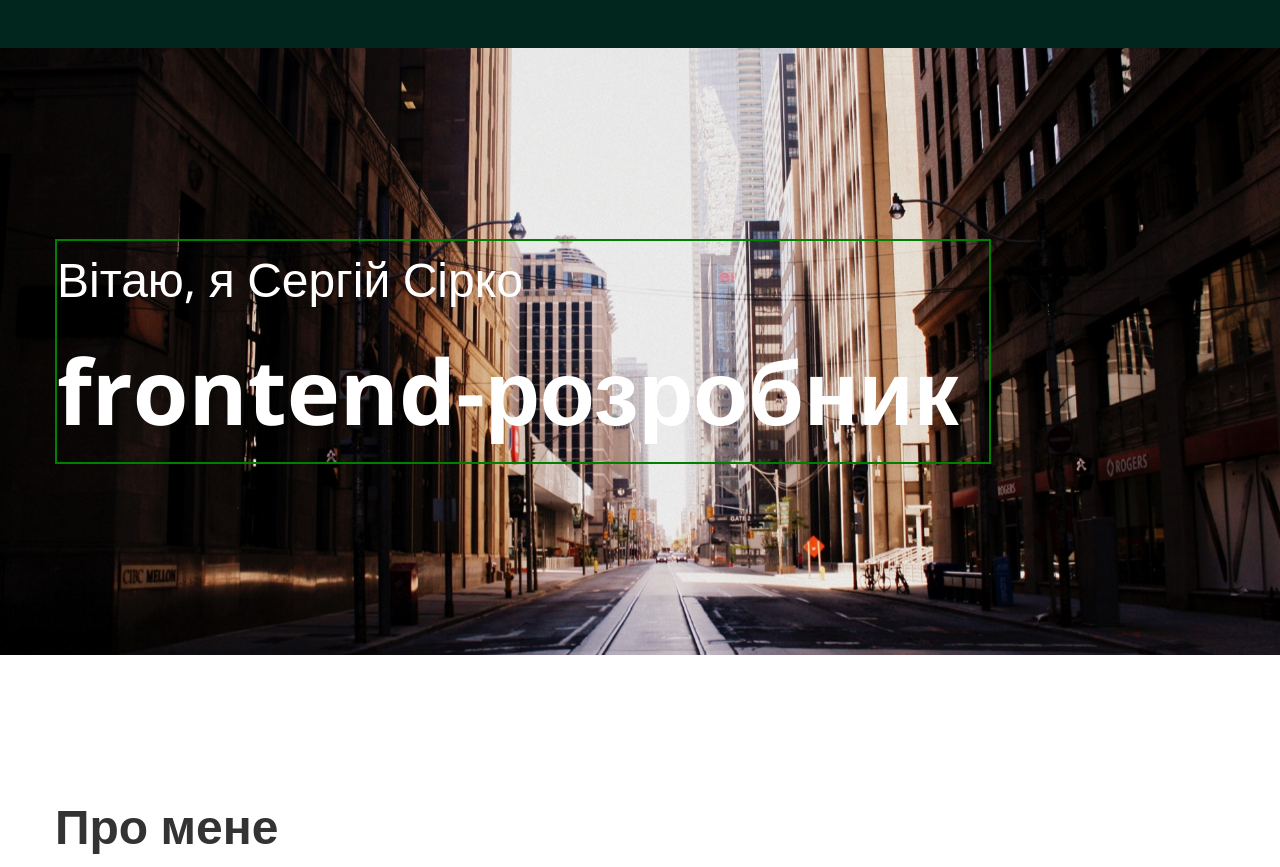
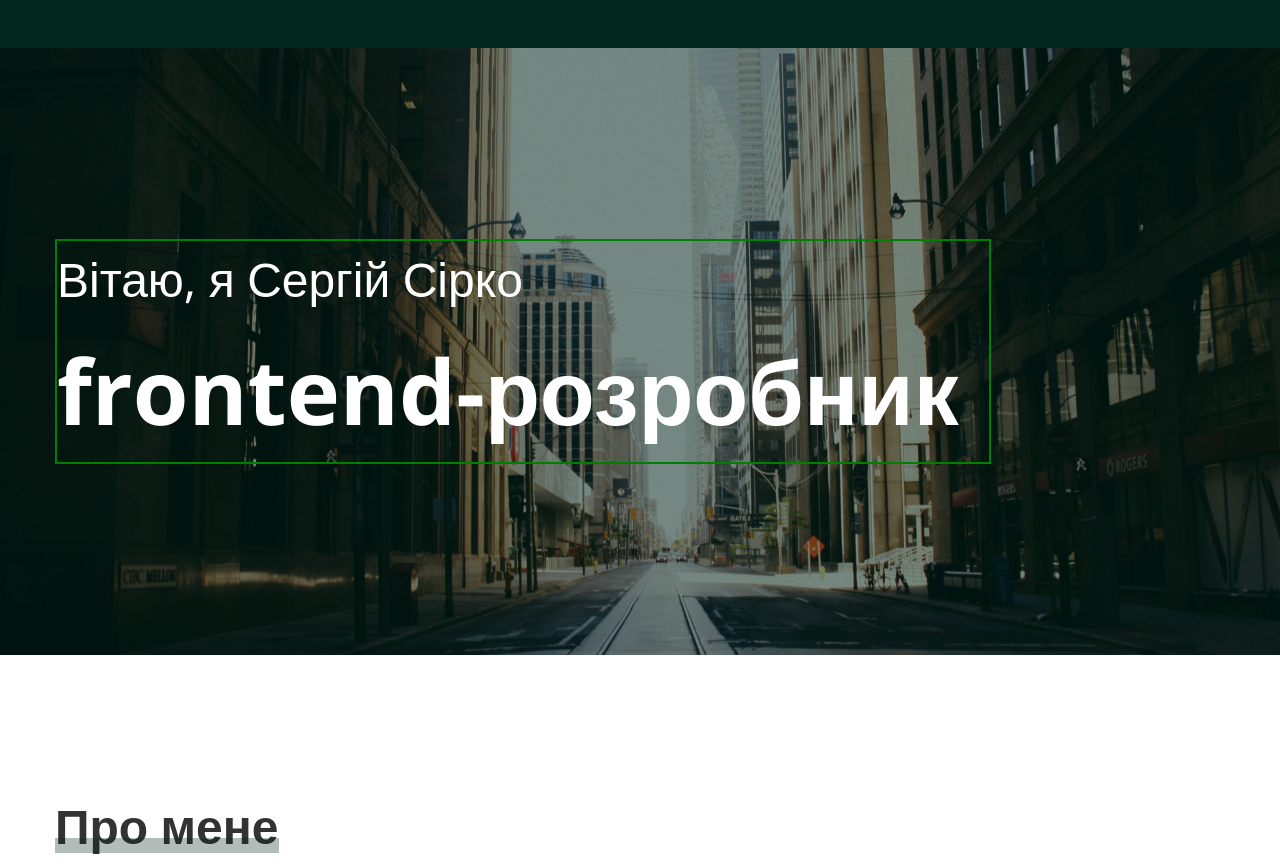
Before and after one commit to arizel022/prime_27, a plain HTML site: page index.html in a window 1280 px wide. Shown: the part 145-1012 px from the top of the page. Drawn offline with nearby package versions, Linux system fonts and the light colour scheme.

Commit message:
Update style.css

```diff
--- a/css/style.css
+++ b/css/style.css
@@ -125,6 +125,19 @@ body {
   background-repeat: no-repeat;
   background-size: cover;
   background-position: center;
+  position: relative;
+  z-index: 1;
+}
+
+.hero::before {
+  content: "";
+  position: absolute;
+  top: 0;
+  right: 0;
+  left: 0;
+  bottom: 0;
+  background-color: rgba(0, 38, 29, 0.5);
+  z-index: -1;
 }
 
 .hero-container {
@@ -153,6 +166,18 @@ body {
   font-size: 48px;
   line-height: 130%;
   margin-bottom: 60px;
+  display: inline-block;
+  position: relative;
+}
+
+.title::before {
+  content: "";
+  display: block;
+  width: 100%;
+  height: 15px;
+  background-color: rgba(0, 38, 29, 0.3);
+  position: absolute;
+  bottom: 4px;
 }
 
 .text:not(:last-child) {
@@ -214,7 +239,7 @@ body {
 }
 
 .service-item--code::before {
-  background-image:  url("../images/code-icon.svg");
+  background-image: url("../images/code-icon.svg");
 }
 
 .service-item--dev::before {
@@ -246,3 +271,5 @@ body {
 .service-text {
   font-size: 16px;
 }
+
+/*elements position*/
```
